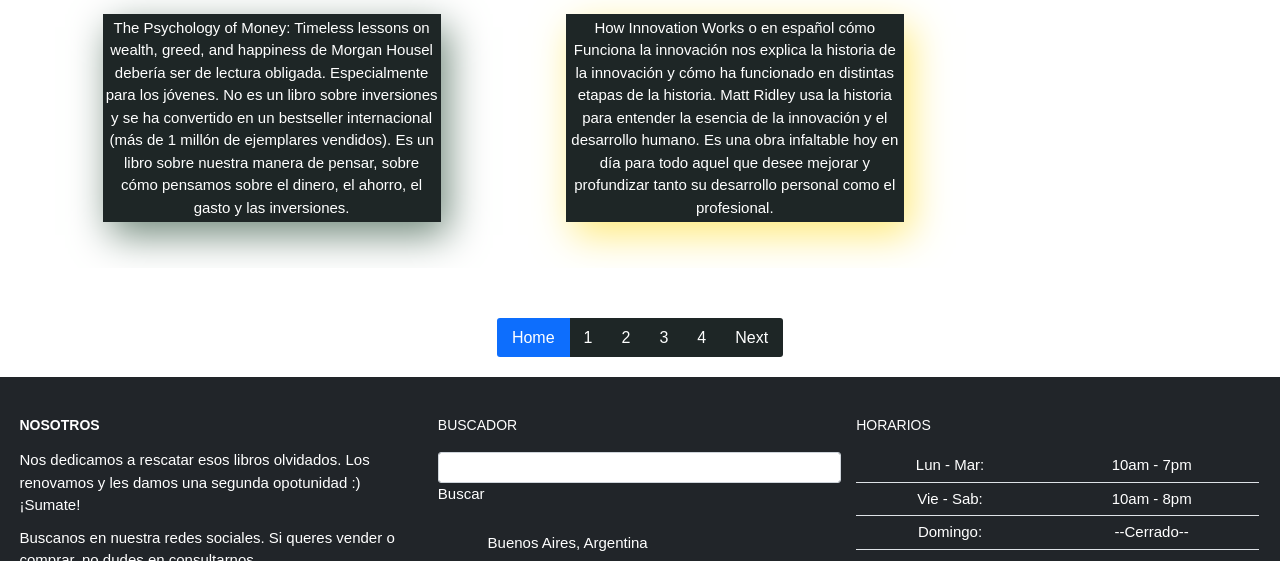
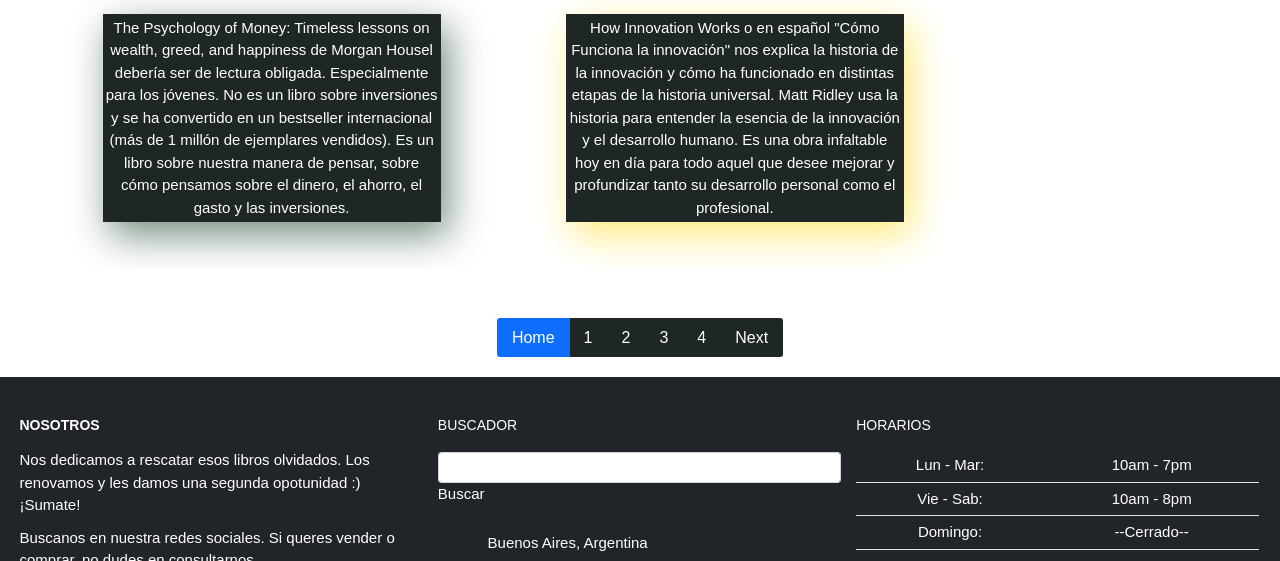
Before and after one commit to joaquingzapiola/joaquinrepo, a website: page index.html in a window 1280 px wide. Shown: the part 1130-1691 px from the top of the page. Drawn offline with nearby package versions, Linux system fonts and the light colour scheme; some icons are missing; a web font is replaced by a local one.

Commit message:
actualización index

```diff
--- a/index.html
+++ b/index.html
@@ -74,7 +74,7 @@
 
 			            <figure>
 				            <img src="./img/how-innovation-works.jpg" alt="imagen del libro how innovation works">
-				            <figcaption>How Innovation Works o en español cómo Funciona la innovación nos explica la historia de la innovación y cómo ha funcionado en distintas etapas de la historia. Matt Ridley usa la historia para entender la esencia de la innovación y el desarrollo humano. Es una obra infaltable hoy en día para todo aquel que desee mejorar y profundizar tanto su desarrollo personal como el profesional. </figcaption>
+				            <figcaption>How Innovation Works o en español "Cómo Funciona la innovación" nos explica la historia de la innovación y cómo ha funcionado en distintas etapas de la historia universal. Matt Ridley usa la historia para entender la esencia de la innovación y el desarrollo humano. Es una obra infaltable hoy en día para todo aquel que desee mejorar y profundizar tanto su desarrollo personal como el profesional. </figcaption>
 			            </figure>
 		            </div>
 		        </div>
```
